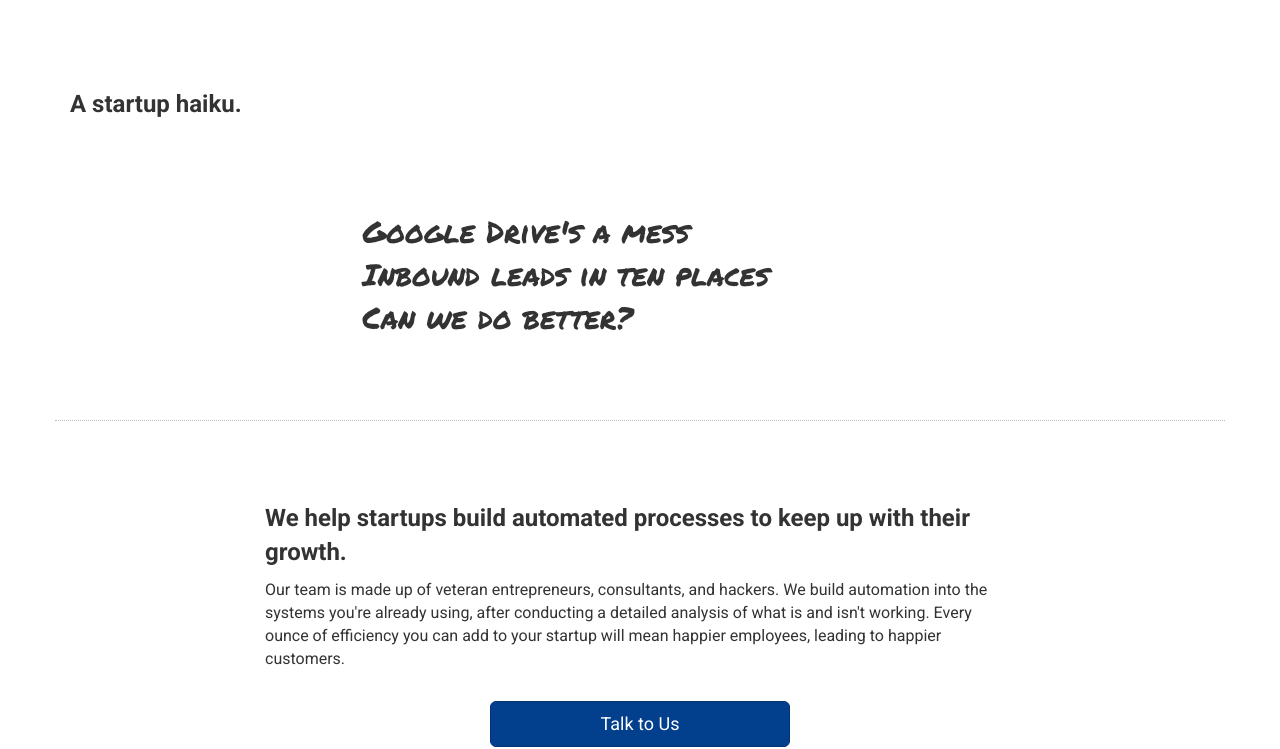
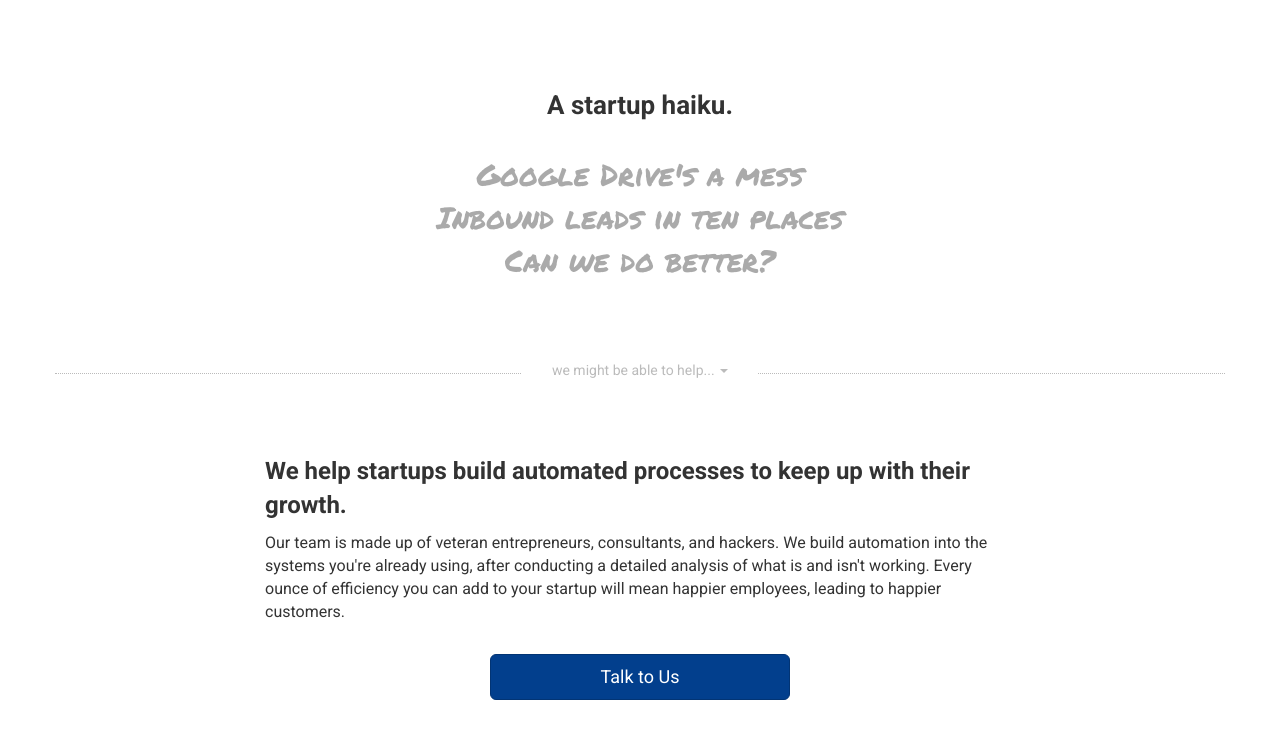
Before and after one commit to jdmaresco/rhythm, a website: page index.html in a window 1280 px wide. Shown: the part 73-822 px from the top of the page. Drawn offline with Linux system fonts and the light colour scheme; files that its build step writes are made by us from their sources.

Commit message:
reformat and add we can help link

```diff
--- a/index.html
+++ b/index.html
@@ -42,23 +42,26 @@
 
 <body>
   <div id="main-container" class="container">
-    <div id="problems" class="row">
-      <div class="col-sm-7 col-md-8 ">
-        <p class="about-text-2">
+    <div id="problems" class="row top-row">
+      <div class="col-sm-12">
+        <p class="problem-subhead text-center">
           A startup haiku.
         </p>
       </div>
     </div>
-    <div id="challenges-examples" class="row content-row">
-      <div class="col-sm-6 col-sm-offset-3 problem-stmt">
+    <div id="challenges-examples" class="row bottom-row">
+      <div class="problem-stmt">
         Google Drive's a mess<br>
         Inbound leads in ten places<br>
         Can we do better?
       </div>
+      <div id="let-us-talk">
+        <span><a class="let-us-talk-link" href="#about">we might be able to help... <span class="caret"></span></a></span>
+      </div>
     </div>
 
     <div id="about" class="row content-row">
-      <div class="col-sm-6 col-sm-offset-3 col-md-8 col-md-offset-2">
+      <div class="col-xs-10 col-xs-offset-1 col-sm-10 col-sm-offset-1 col-md-8 col-md-offset-2">
         <p class="about-text-2">
           We help startups build automated processes to keep up with their growth.
         </p>
@@ -74,6 +77,9 @@
     </div>
 
     <div id="services" class="row content-row">
+      <div class="col-sm-12 col-md-11 col-lg-10 cols-centered">
+        <div class="row">
+
           <div class="col-sm-4">
             <div class="row services-workflow">
               <div class="col-sm-12 services-header text-uppercase">Process Improvement</div>
@@ -104,6 +110,9 @@
               <div class="col-sm-12">
                 Your teams handle the same tedious manual workflows day after day. You're not taking advantage of half of the power of the tools you already use. We will hook you up with a maintainable, automated, streamlined workflow that reduces duplication and <strong>exponentially</strong> increase your team's productivity.
               </div>
+            </div>
+          </div>
+
         </div>
       </div>
     </div>
--- a/js/main.js
+++ b/js/main.js
@@ -6,7 +6,7 @@
 	    var $target = $(target);
 
 	    $('html, body').stop().animate({
-	        'scrollTop': $target.offset().top - 70
+	        'scrollTop': $target.offset().top - 65
 	    }, 900, 'swing', function () {
 	        window.location.hash = target;
 	    });
--- a/scss/main.scss
+++ b/scss/main.scss
@@ -55,16 +55,48 @@
   padding-top: 80px;
   padding-bottom: 80px;
 }
-.top-row { padding-top: 80px; }
-.bottom-row { padding-bottom: 80px; }
+.top-row { padding-top: 90px; }
+.bottom-row { padding-bottom: 90px; }
 
 #problems {
   padding-top: 160px;
 }
 
+.problem-subhead {
+  font-size: 26px;
+  font-weight: 700;
+}
+
 .problem-stmt {
   font-size: 30px;
   font-family: 'Permanent Marker', cursive;
+  color: #aaa;
+}
+
+#challenges-examples {
+  padding-top: 20px;
+  text-align: center;
+  position: relative
+}
+
+#let-us-talk {
+  position: absolute;
+  text-align: center;
+  width: 100%;
+  bottom: 0px;
+  margin-bottom: -8px;
+  >span {
+    color: #bbbbbb;
+    bottom: 0px;
+    left: 0px;
+    padding-left: 30px;
+    padding-right: 30px;
+    background-color: white;
+  }
+}
+
+.let-us-talk-link {
+  color: #bbbbbb
 }
 
 .about-text-1 {
@@ -117,6 +149,10 @@
        -o-transform: skew(-5deg);
 }
 
+.cols-centered {
+  float: none;
+  margin: 0 auto;
+}
 
 #challenges-header {
   position: relative;
```
Also changed, not shown: css/main.css. Lines whose indentation alone changed are shown as unchanged.
